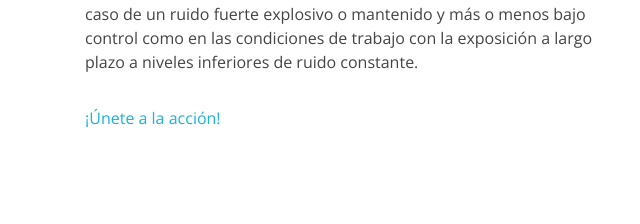
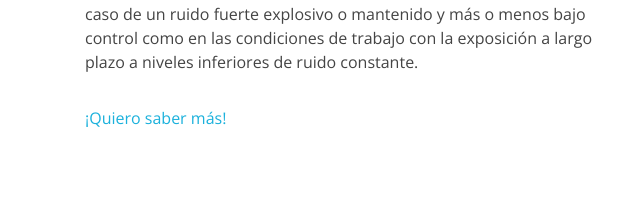
Before and after one commit to saraires/CartillaCienciasnaturales, a plain HTML site: page index.html in a window 1280 px wide. Shown: the part 5156-5380 px from the top of the page, 0-640 px from the left. Drawn offline with nearby package versions, Linux system fonts and the light colour scheme; files whose address does not match are found by name.

Commit message:
Cartilla ciencias

```diff
--- a/index.html
+++ b/index.html
@@ -377,7 +377,7 @@
               explosivo o mantenido y más o menos bajo control como en las condiciones de trabajo con la exposición a
               largo plazo a niveles inferiores de ruido constante.
             </p>
-            <a class="cta-btn align-middle scrollto" href="https://www.metropol.gov.co/ambientales/calidad-del-aire/generalidades/condiciones-especiales">¡Únete a la acción!</a>
+            <a class="cta-btn align-middle scrollto" href="https://www.metropol.gov.co/ambientales/calidad-del-aire/generalidades/condiciones-especiales" target="_blank">¡Quiero saber más!</a>
           </div>
 
         </div>
```
